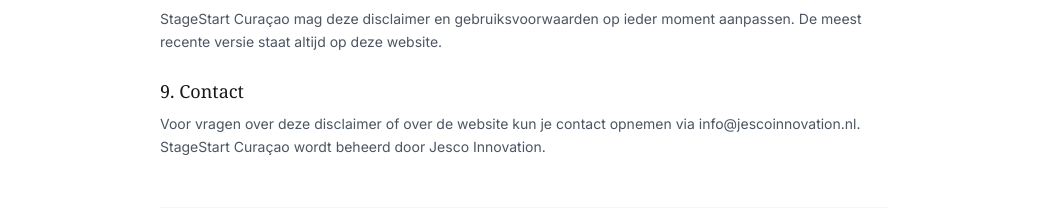
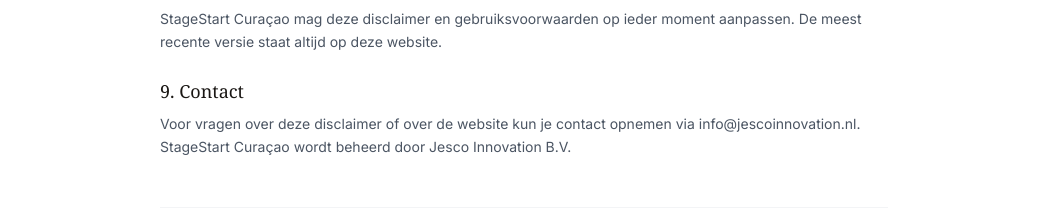
Before and after one commit to jessevenniker/stagestart, a React (Vite) app: page /disclaimer in a window 1280 px wide. Shown: the part 1548-1757 px from the top of the page, without its empty margins (116-1162 px from the left). Built offline with nearby package versions, Linux system fonts and the light colour scheme.

Commit message:
Juridisch: Jesco Innovation B.V. (handelsnaam compleet)

```diff
--- a/src/pages/Contact.jsx
+++ b/src/pages/Contact.jsx
@@ -86,7 +86,7 @@
           <p className="section-label">Wie zit hierachter?</p>
           <div className="card">
             <p className="text-sm text-gray-600 leading-relaxed">
-              StageStart Curaçao is een onafhankelijk initiatief vanuit Jesco Innovation. Geen bureau, geen bemiddeling, geen commissies. De site draait op eigen onderzoek, officiële bronnen en ervaringen van eerdere stagiairs. Je bereikt de redactie rechtstreeks via onderstaand formulier of per e-mail.
+              StageStart Curaçao is een onafhankelijk initiatief vanuit Jesco Innovation B.V. Geen bureau, geen bemiddeling, geen commissies. De site draait op eigen onderzoek, officiële bronnen en ervaringen van eerdere stagiairs. Je bereikt de redactie rechtstreeks via onderstaand formulier of per e-mail.
             </p>
           </div>
         </section>
--- a/src/pages/Cookies.jsx
+++ b/src/pages/Cookies.jsx
@@ -71,7 +71,7 @@
           <section>
             <h2 className="font-serif text-lg font-normal text-dark mb-2">5. Meer informatie</h2>
             <p className="text-sm text-gray-600 leading-relaxed">
-              Voor vragen over ons cookiegebruik kun je contact opnemen via <a href="mailto:info@jescoinnovation.nl" className="text-sky underline">info@jescoinnovation.nl</a>. StageStart Curaçao wordt beheerd door Jesco Innovation.
+              Voor vragen over ons cookiegebruik kun je contact opnemen via <a href="mailto:info@jescoinnovation.nl" className="text-sky underline">info@jescoinnovation.nl</a>. StageStart Curaçao wordt beheerd door Jesco Innovation B.V.
             </p>
           </section>
 
--- a/src/pages/Disclaimer.jsx
+++ b/src/pages/Disclaimer.jsx
@@ -46,7 +46,7 @@
   {
     n: '9',
     title: 'Contact',
-    body: 'Voor vragen over deze disclaimer of over de website kun je contact opnemen via info@jescoinnovation.nl. StageStart Curaçao wordt beheerd door Jesco Innovation.',
+    body: 'Voor vragen over deze disclaimer of over de website kun je contact opnemen via info@jescoinnovation.nl. StageStart Curaçao wordt beheerd door Jesco Innovation B.V.',
   },
 ]
 
--- a/src/pages/Privacy.jsx
+++ b/src/pages/Privacy.jsx
@@ -11,7 +11,7 @@
         <p className="text-sm text-gray-600 leading-relaxed mb-2">Verantwoordelijke voor de verwerking van persoonsgegevens via deze website is:</p>
         <div className="text-sm text-gray-600 leading-relaxed pl-4 border-l-2 border-gray-200">
           <p>StageStart Curaçao</p>
-          <p>Jesco Innovation</p>
+          <p>Jesco Innovation B.V.</p>
           <p>info@jescoinnovation.nl</p>
         </div>
       </>
```
